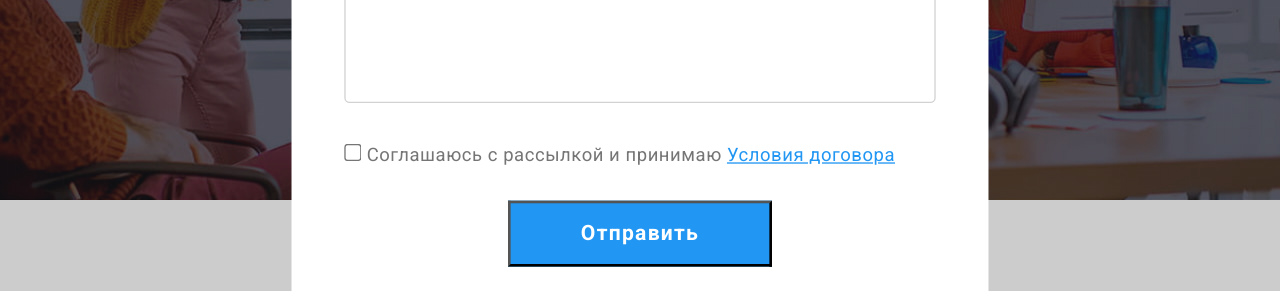
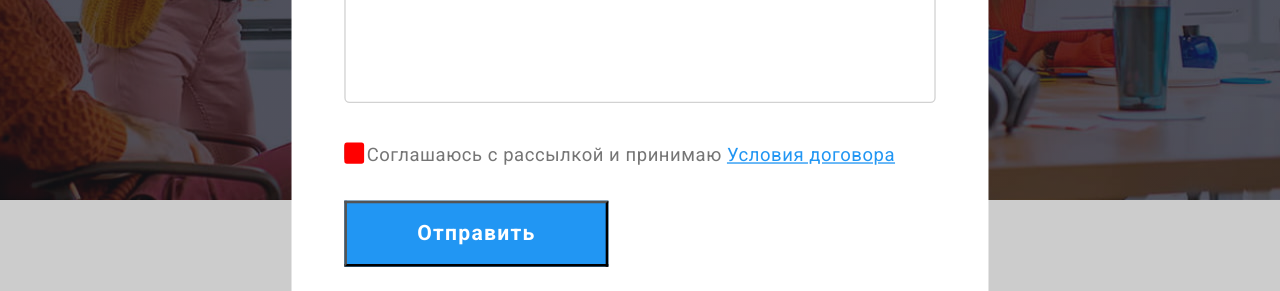
Before and after one commit to IhorRykun/goit-markup-hw-06, a plain HTML site: page index.html in a window 1280 px wide. Both pictures are taken after a click on the button "Заказать услугу". Shown: the part 481-772 px from the top of the page. Drawn offline with nearby package versions, Linux system fonts and the light colour scheme.

Commit message:
корогуєм чекс бокс в формі врапер

```diff
--- a/css/styles.css
+++ b/css/styles.css
@@ -471,13 +471,27 @@ ul {
   transition: 250ms cubic-bezier(0.4, 0, 0.2, 1);
 }
 
-.container-wraper-button {
-  display: flex;
-  justify-content: center;
-}
 
 .checkbox-private {
   margin-bottom: 30px;
+}
+
+.container-wraper-private {
+  position: relative;
+}
+
+.svg-box-tik {
+  display: block;
+  position: absolute;
+  top: 2px;
+  left: 0;
+  border-radius: 2px;
+  background-color: red;
+
+  border-radius: 2px;
+  width: 15px;
+  height: 16px;
+
 }
 
 /* Наші послуги */
--- a/index.html
+++ b/index.html
@@ -90,12 +90,18 @@
                   rows="7"></textarea>
                 <label class="lable-wraper texterea-lable-wraper" for=" user-email"> Комментарий
                 </label>
-                <div class="container-checkbox">
+              </div>
+              <div class="container-wraper-private">
                 <input class="checkbox-private" type="checkbox" name="" placeholder=" " id="checkbox-private">
                 <label for="checkbox-private">Соглашаюсь с рассылкой и принимаю <span><a class="link-form-wraper"
                       href="./">Условия
                       договора</a> </span>
                 </label>
+                <div class="svg-box-tik">
+                  <svg class="svg-tik">
+                    <use href="./images/svg/ok.png"></use>
+                  </svg>
+                </div>
               </div>
               <div class="container-wraper-button">
                 <button class="main-btn" type="submit">Отправить </button>
```
Also changed, not shown: images/svg/ok.png (added), images/svg/ok.svg (added). Lines whose indentation alone changed are shown as unchanged.
